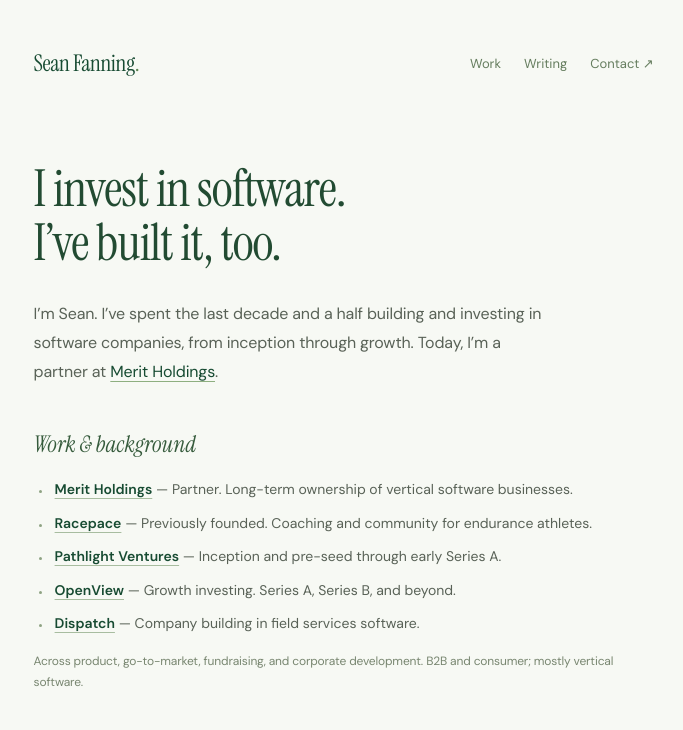
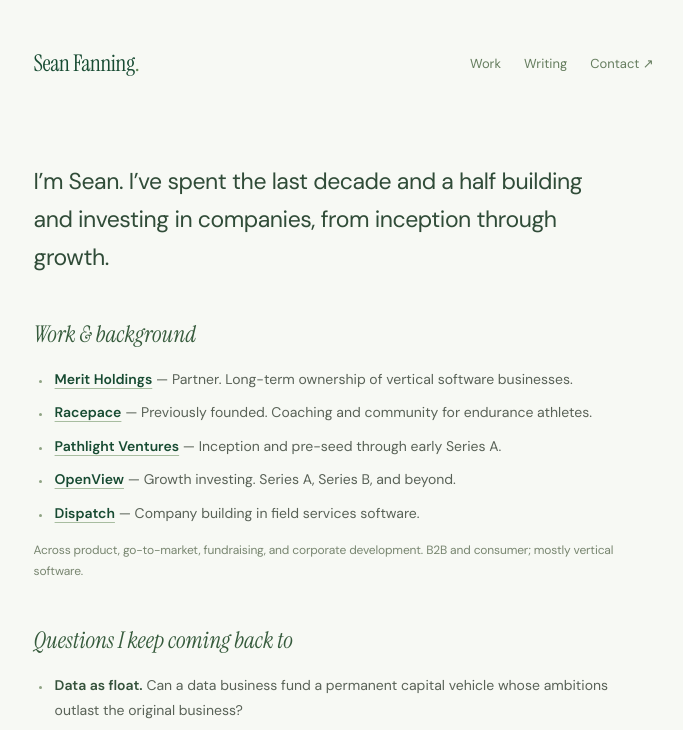
Before and after one commit to seandougfan/sdf, an Astro site: page / in a window 1280 px wide. Shown: the top 730 px of the page, without its empty margins (86-769 px from the left). Built offline with nearby package versions, Linux system fonts and the light colour scheme; Astro itself is replaced by a stand-in of ours.

Commit message:
Replace positioning headline with a simple personal introduction

```diff
--- a/src/pages/index.astro
+++ b/src/pages/index.astro
@@ -3,11 +3,8 @@
 import questions from '../data/questions.json';
 ---
 <Layout>
-  <section class="personal-home">
-    <h1>I invest in software.<br/>I’ve built it, too.</h1>
-    <div class="home-bio">
-      <p>I’m Sean. I’ve spent the last decade and a half building and investing in software companies, from inception through growth. Today, I’m a partner at <a href="https://www.meritholdings.com/" target="_blank" rel="noreferrer">Merit Holdings</a>.</p>
-    </div>
+  <section class="personal-home" aria-label="Introduction">
+    <p class="opening">I’m Sean. I’ve spent the last decade and a half building and investing in companies, from inception through growth.</p>
   </section>
 
   <section id="work" class="home-section narrative">
--- a/src/styles/global.css
+++ b/src/styles/global.css
@@ -28,3 +28,5 @@
 .narrative p{font-size:15px;line-height:1.85}.narrative h2{margin-bottom:18px}.narrative a{color:var(--green);text-decoration:underline;text-decoration-color:#a8bda0;text-underline-offset:4px}.narrative strong{font-weight:550;color:#35523b}.home-bio p:last-child{font-size:16px;color:#596257}.personal-home h1{font-size:51px;margin-bottom:30px}.home-section{margin-top:43px}.reach-out{border-top:1px solid var(--line);padding-top:25px;margin-top:35px}.reach-out p{margin-bottom:0}.personal-section p:last-child{color:#71806a}main{padding-bottom:43px}.site{max-width:680px}@media(max-width:540px){.personal-home h1{font-size:40px}.narrative p{font-size:15px}}
 
 .skim-list{list-style-type:disc;padding-left:18px;margin:0;color:#596257;font-size:14px;line-height:1.75}.skim-list li{padding-left:3px;margin-bottom:11px}.skim-list li::marker{color:#8ea383;font-size:10px}.work-list li{margin-bottom:9px}.work-list a{font-weight:550}.question-list strong{font-weight:550;color:#35523b}.narrative .background-note{font-size:12px;line-height:1.75;color:#788670;margin:15px 0 0}.home-bio p:last-child{font-size:16px}.personal-section .skim-list li{margin-bottom:7px}
+
+.personal-home .opening{font-size:23px;line-height:1.65;letter-spacing:-.45px;color:#304c38;max-width:570px;margin:0}.personal-home+.home-section{margin-top:42px}@media(max-width:540px){.personal-home .opening{font-size:21px;line-height:1.6}}
```
